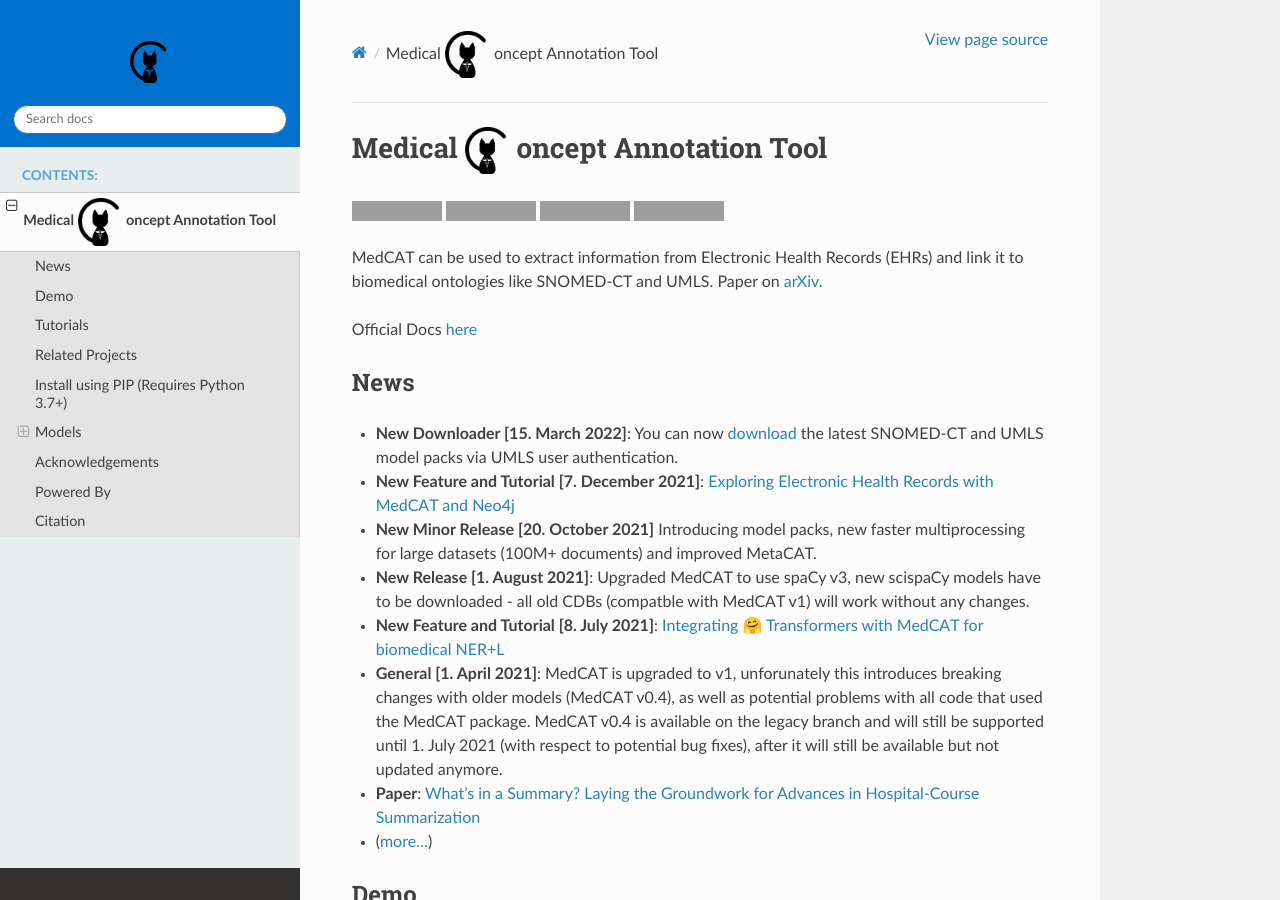
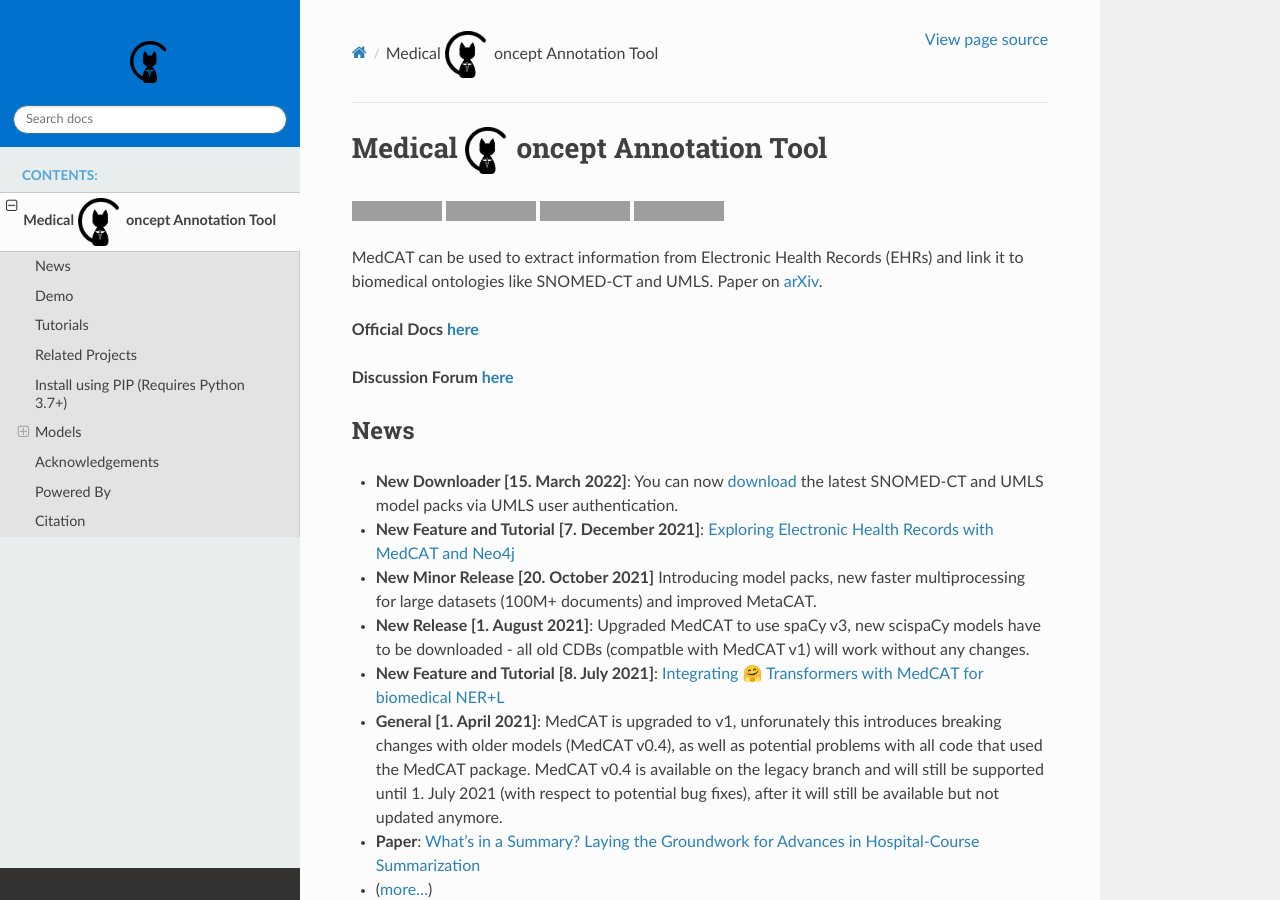
Before and after one commit to CogStack/MedCAT, a Sphinx documentation site: the page built from docs/main.md, in a window 1280 px wide and 900 px high. Built offline with Sphinx 7.4.7 and the Read the Docs theme 2.0.0, drawn with Linux system fonts in a browser that asks for light colours; grey boxes are pictures that could not be loaded.

Commit message:
Update main.md

```diff
--- a/docs/main.md
+++ b/docs/main.md
@@ -7,7 +7,9 @@
 
 MedCAT can be used to extract information from Electronic Health Records (EHRs) and link it to biomedical ontologies like SNOMED-CT and UMLS. Paper on [arXiv](https://arxiv.org/abs/2010.01165).
 
-Official Docs [here](https://medcat.readthedocs.io/en/latest/)
+**Official Docs [here](https://medcat.readthedocs.io/en/latest/)**
+
+**Discussion Forum [here](https://discourse.cogstack.org/)**
 
 ## News
 - **New Downloader \[15. March 2022\]**: You can now [download](https://uts.nlm.nih.gov/uts/login?service=https://medcat.rosalind.kcl.ac.uk/auth-callback) the latest SNOMED-CT and UMLS model packs via UMLS user authentication.
```
